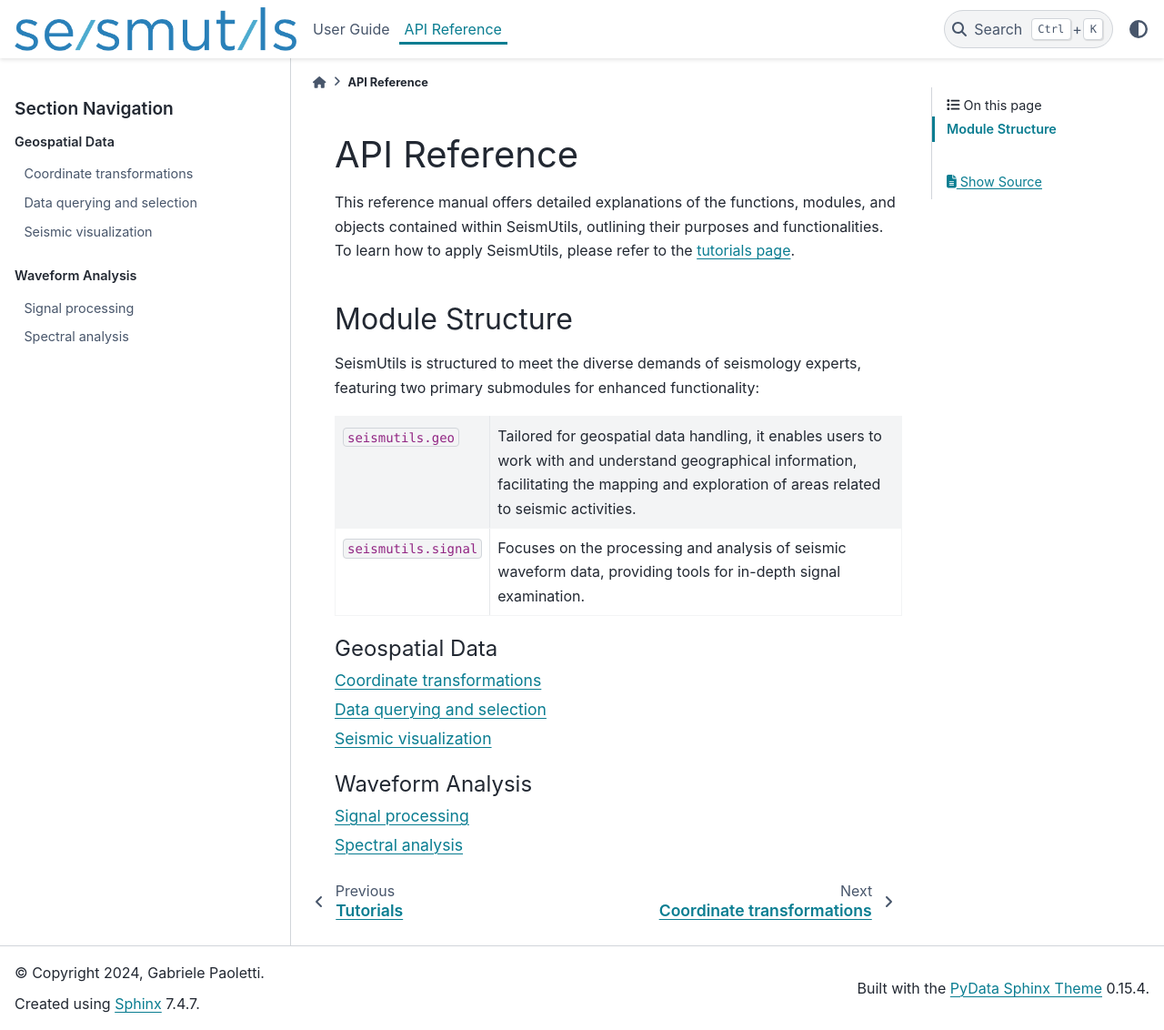
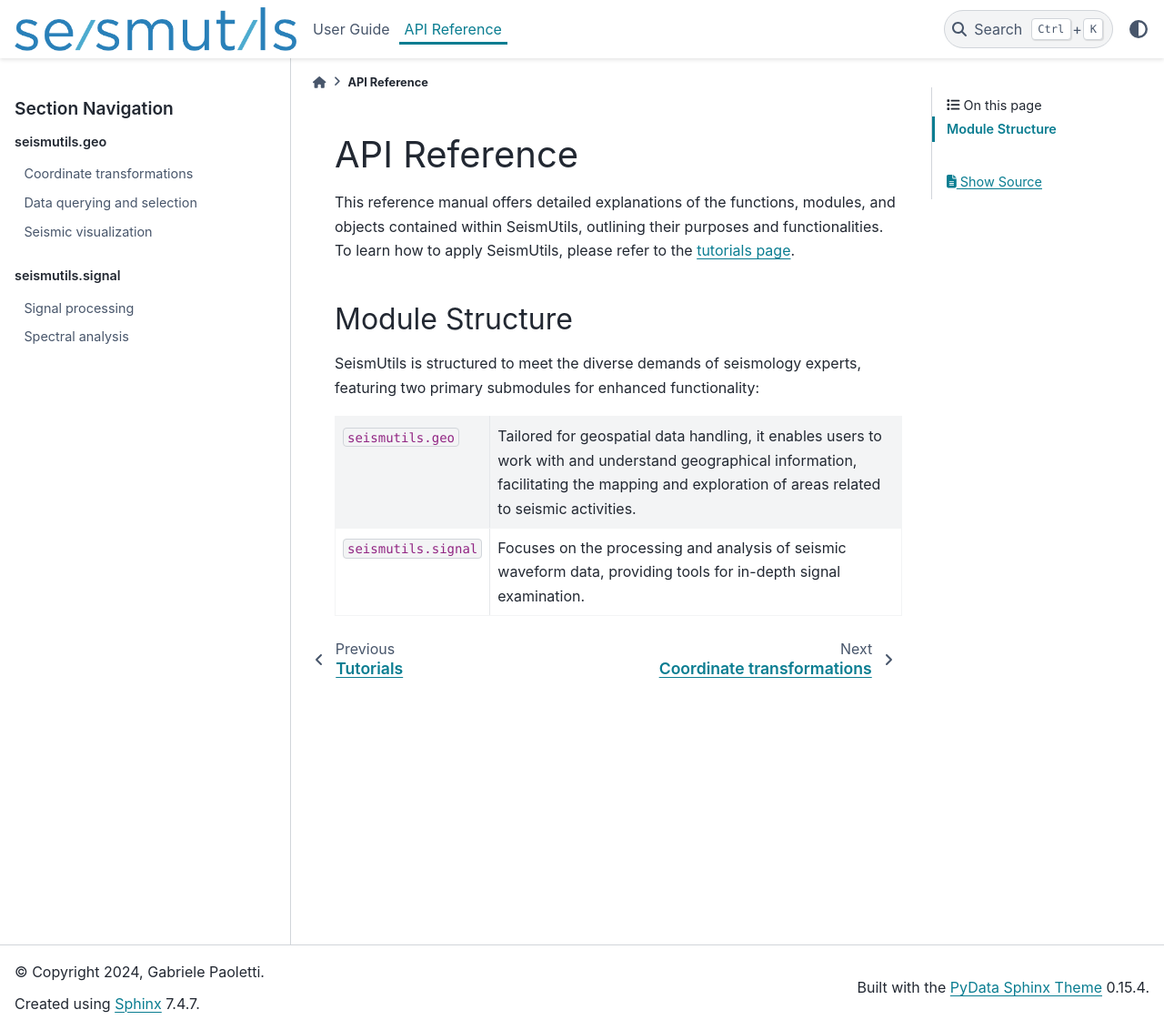
Before and after one commit to gabrielepaoletti/seismutils, a Sphinx documentation site: the page built from docs/source/api_reference.rst, in a window 1280 px wide and 1132 px high. Shown: the whole window at 91% size. Built offline with Sphinx 7.4.7 and the PyData theme 0.15.4, drawn with Linux system fonts in a browser that asks for light colours.

Commit message:
Updated documentation

```diff
--- a/docs/source/api_reference.rst
+++ b/docs/source/api_reference.rst
@@ -19,7 +19,8 @@ SeismUtils is structured to meet the diverse demands of seismology experts, feat
 
 .. toctree::
    :maxdepth: 1
-   :caption: Geospatial Data
+   :hidden:
+   :caption: seismutils.geo
 
    documentation/geo/coordinate_transformations
    documentation/geo/data_querying_and_selection
@@ -27,7 +28,8 @@ SeismUtils is structured to meet the diverse demands of seismology experts, feat
 
 .. toctree::
    :maxdepth: 1
-   :caption: Waveform Analysis
+   :hidden:
+   :caption: seismutils.signal
 
    documentation/signal/signal_processing
    documentation/signal/spectral_analysis
--- a/docs/source/user_guide.rst
+++ b/docs/source/user_guide.rst
@@ -5,6 +5,7 @@ This guide provides a comprehensive overview of key features and functionalities
 
 .. toctree::
    :maxdepth: 1
+   :hidden:
    :caption: Getting started
 
    user_guide/introduction
```
